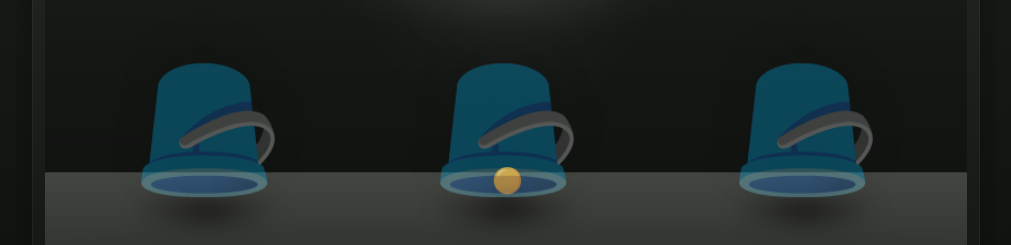
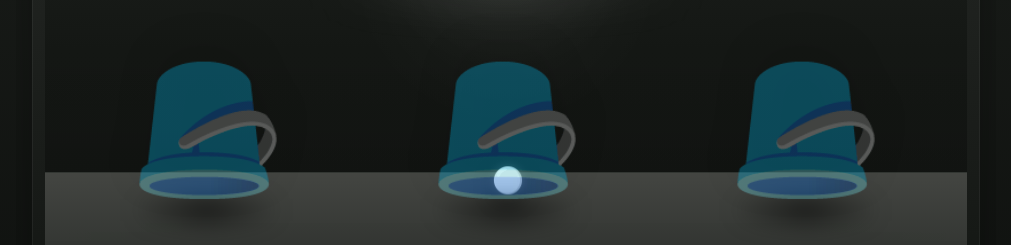
Before and after one commit to vadimegorov05512-hue/rockybalboa, a React (Vite) app in the folder thimbles-miniapp/: page / in a window 1280 px wide. Shown: the part 658-903 px from the top of the page, without its empty margins (134-1145 px from the left). Built offline with nearby package versions, Linux system fonts and the light colour scheme; what @telegram-apps/sdk would draw is missing.

Commit message:
Tune emoji buckets and make ball white

```diff
--- a/thimbles-miniapp/src/App.css
+++ b/thimbles-miniapp/src/App.css
@@ -417,10 +417,10 @@ h1 {
   position: relative;
   z-index: 2;
   display: inline-block;
-  font-size: clamp(5.8rem, 11vw, 7.6rem);
+  font-size: clamp(6rem, 11vw, 7.8rem);
   line-height: 1;
   transform: translateY(6px) rotate(180deg);
-  filter: saturate(1.15) brightness(1.08) contrast(1.02) drop-shadow(0 16px 18px rgba(0, 0, 0, 0.34));
+  filter: saturate(1.28) brightness(1.12) contrast(1.02) drop-shadow(0 16px 18px rgba(0, 0, 0, 0.34));
   user-select: none;
 }
 
@@ -430,9 +430,9 @@ h1 {
   left: calc(18px + var(--slot) * var(--slot-size) + (var(--slot-size) / 2) - 14px);
   bottom: 98px;
   z-index: 1;
-  font-size: 1.55rem;
+  font-size: 1.6rem;
   line-height: 1;
-  filter: drop-shadow(0 6px 10px rgba(0, 0, 0, 0.28));
+  filter: brightness(1.08) drop-shadow(0 0 4px rgba(255, 255, 255, 0.2)) drop-shadow(0 6px 10px rgba(0, 0, 0, 0.28));
   transition: left 0.42s cubic-bezier(0.25, 0.8, 0.25, 1);
 }
 
@@ -529,7 +529,7 @@ h1 {
   }
 
   .bucket-emoji {
-    font-size: clamp(4.9rem, 20vw, 6.2rem);
+    font-size: clamp(5.1rem, 20vw, 6.4rem);
   }
 
   .hint-block {
--- a/thimbles-miniapp/src/App.tsx
+++ b/thimbles-miniapp/src/App.tsx
@@ -252,7 +252,7 @@ function App() {
             )}
 
             {(phase === 'idle' || phase === 'preview' || phase === 'result') && (
-              <div className="ball" aria-hidden="true" style={{ ['--slot' as string]: ballPosition } as CSSProperties}>🟠</div>
+              <div className="ball" aria-hidden="true" style={{ ['--slot' as string]: ballPosition } as CSSProperties}>⚪</div>
             )}
 
             <div className="cups-stage">
@@ -270,7 +270,7 @@ function App() {
                   >
                     <span className="cup-shadow" />
                     <span className="bucket-emoji" aria-hidden="true">🪣</span>
-                    {phase === 'result' && cup.id === ballCupId && <span className="ball revealed-ball" aria-hidden="true">🟠</span>}
+                    {phase === 'result' && cup.id === ballCupId && <span className="ball revealed-ball" aria-hidden="true">⚪</span>}
                   </button>
                 )
               })}
```
